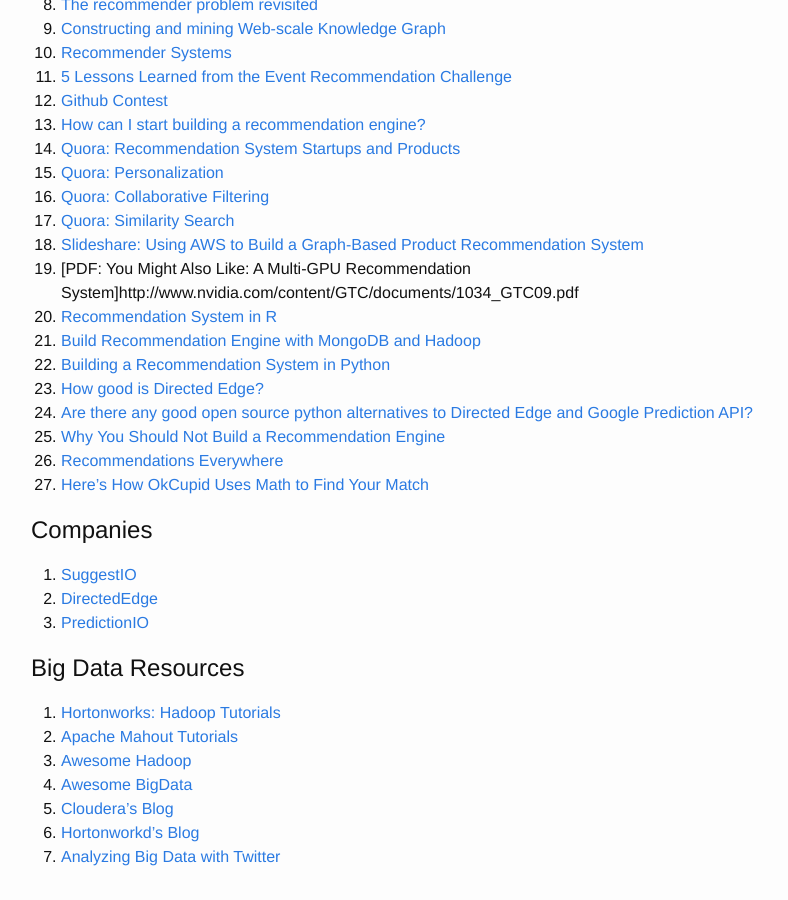
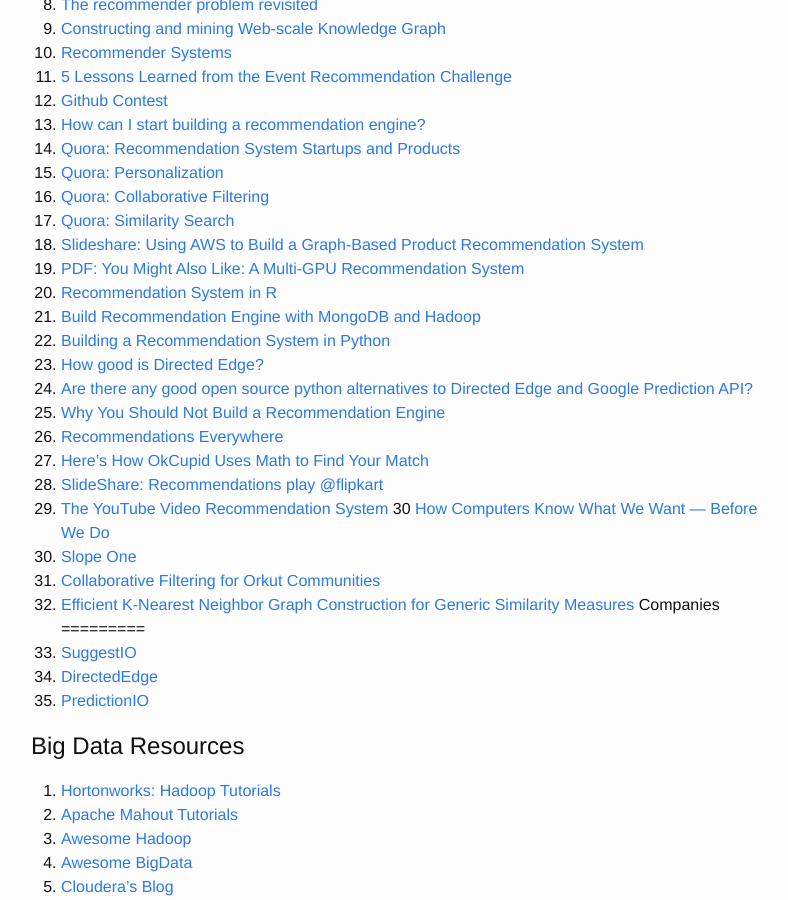
Before and after one commit to sidharthshah/sidharthshah.github.com, a Jekyll site: the page built from recommendations.md, in a window 1280 px wide and 900 px high, scrolled down 810 px. Shown: the whole window, without its empty margins (239-1027 px from the left). Built offline with Jekyll 4.4.1, drawn with Linux system fonts in a browser that asks for light colours.

Commit message:
added more links

```diff
--- a/recommendations.md
+++ b/recommendations.md
@@ -43,7 +43,7 @@
 17. [Quora: Similarity Search](http://www.quora.com/Similarity-Search)
 18. [Slideshare: Using AWS to Build a Graph-Based Product Recommendation System](http://www.slideshare.net/AmazonWebServices/using-aws-to-build-a-graphbased-product-recommendation-system-bdt303-aws-reinvent-2013)
 19. [PDF: You Might Also Like: A Multi-GPU
-Recommendation System]http://www.nvidia.com/content/GTC/documents/1034_GTC09.pdf
+Recommendation System](http://www.nvidia.com/content/GTC/documents/1034_GTC09.pdf)
 20. [Recommendation System in R](Recommendation System in R)
 21. [Build Recommendation Engine with MongoDB and Hadoop](http://blog.mortardata.com/post/84327807886/build-a-recommendation-engine-with-mongodb-and-hadoop)
 22. [Building a Recommendation System in Python](http://nbviewer.ipython.org/gist/glamp/20a18d52c539b87de2af)
@@ -52,7 +52,12 @@
 25. [Why You Should Not Build a Recommendation Engine](http://datacommunitydc.org/blog/2013/05/recommendation-engines-why-you-shouldnt-build-one/)
 26. [Recommendations Everywhere](http://blogs.technet.com/b/machinelearning/archive/2014/07/09/recommendations-everywhere.aspx)
 27. [Here's How OkCupid Uses Math to Find Your Match](http://gizmodo.com/5984005/heres-how-okcupid-uses-math-to-find-your-match)
-
+28. [SlideShare: Recommendations play @flipkart](http://www.slideshare.net/gauravbhalotia/recommendations-play-flipkart)
+29. [The YouTube Video Recommendation System](http://stuyresearch.googlecode.com/hg-history/b17661bbfaf905a2078902f1abe6b795d4a29137/blake/resources/p293-davidson.pdf)
+30 [How Computers Know What We Want — Before We Do](http://content.time.com/time/magazine/article/0,9171,1992403-1,00.html)
+31. [Slope One](http://en.wikipedia.org/wiki/Slope_One)
+32. [Collaborative Filtering for Orkut Communities](http://www2009.eprints.org/69/1/p681.pdf)
+33. [Efficient K-Nearest Neighbor Graph Construction for Generic Similarity Measures](http://www.cs.princeton.edu/cass/papers/www11.pdf)
 Companies
 =========
 1. [SuggestIO](https://www.sugestio.com/documentation)
```
